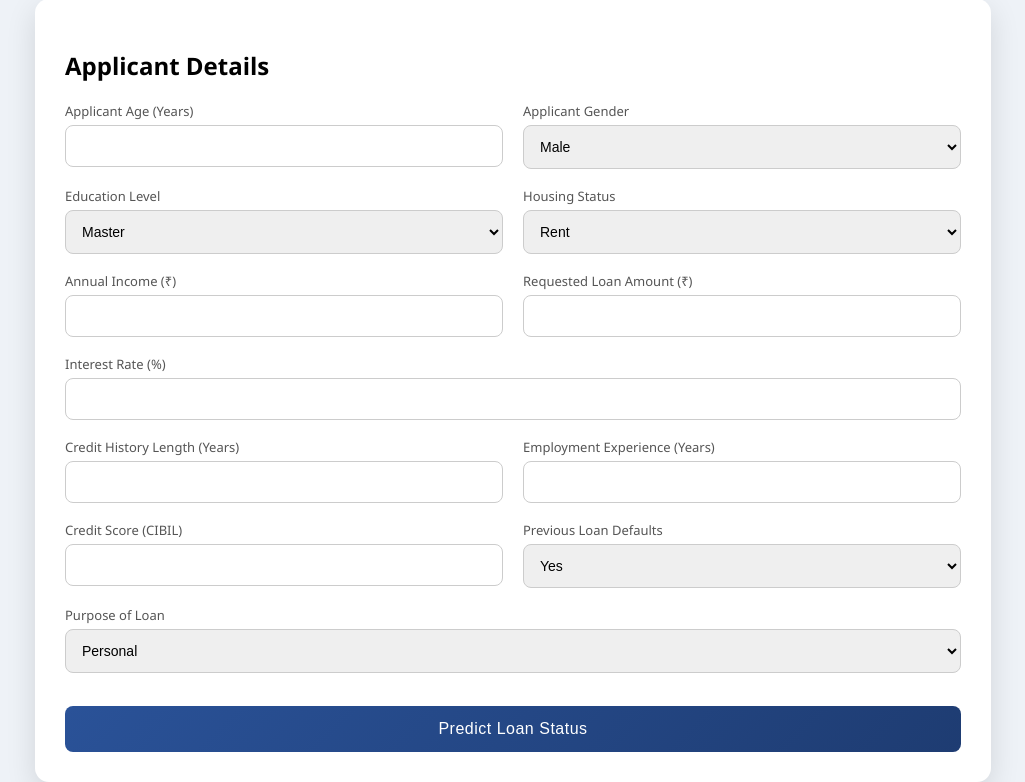
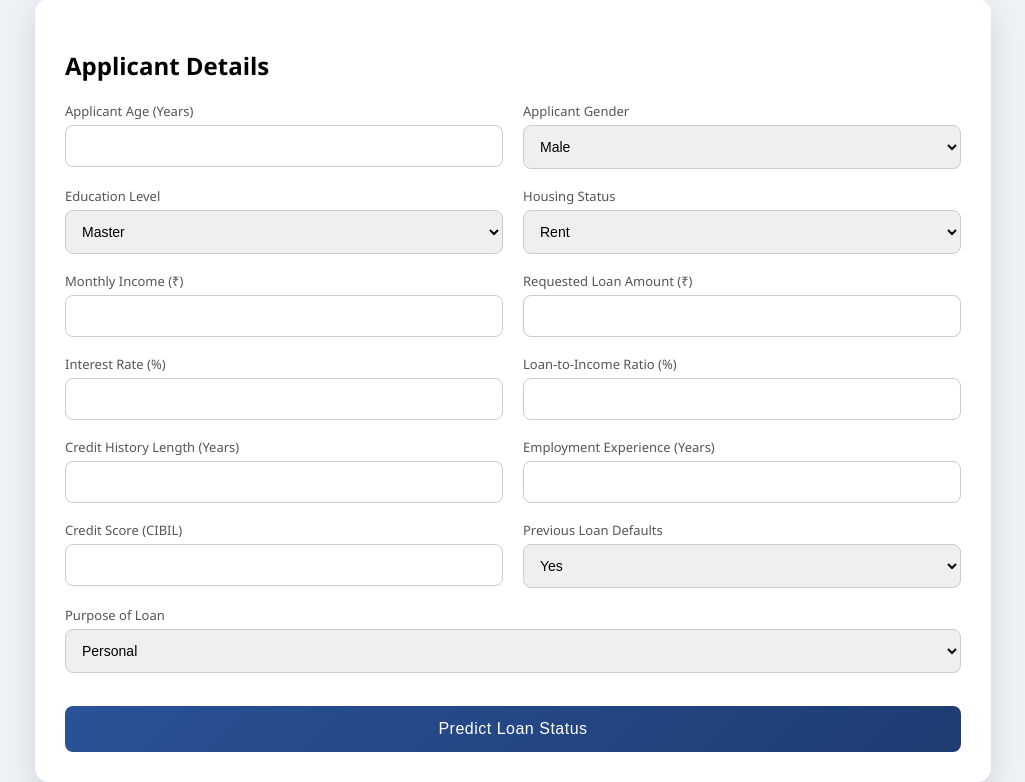
Before and after one commit to 98456uno/Loan_Approval_Prediction_System, a Flask app: page / in a window 1280 px wide. Shown: the part 477-1259 px from the top of the page, without its empty margins (127-1152 px from the left). Run offline with Flask 3, Linux system fonts and the light colour scheme; the visitor is signed in with stand-in values (Sample User, id 1); parts of the project's set-up code (start-up, migrations or seed data) failed here and were passed over; some libraries are stand-ins or nearby versions.

Commit message:
Update index.html

```diff
--- a/templates/index.html
+++ b/templates/index.html
@@ -114,7 +114,7 @@ function toggleSidebar() {
 
             <div class="row">
                 <div class="input-group">
-                    <label>Annual Income (₹)</label>
+                    <label>Monthly Income (₹)</label>
                     <input type="number" name="person_income">
                 </div>
 
@@ -130,7 +130,10 @@ function toggleSidebar() {
                     <input type="number" step="0.01" name="loan_int_rate">
                 </div>
 
-
+                <div class="input-group">
+                    <label>Loan-to-Income Ratio (%)</label>
+                    <input type="number" step="0.01" name="loan_percent_income">
+                </div>
             </div>
 
             <div class="row">
```
